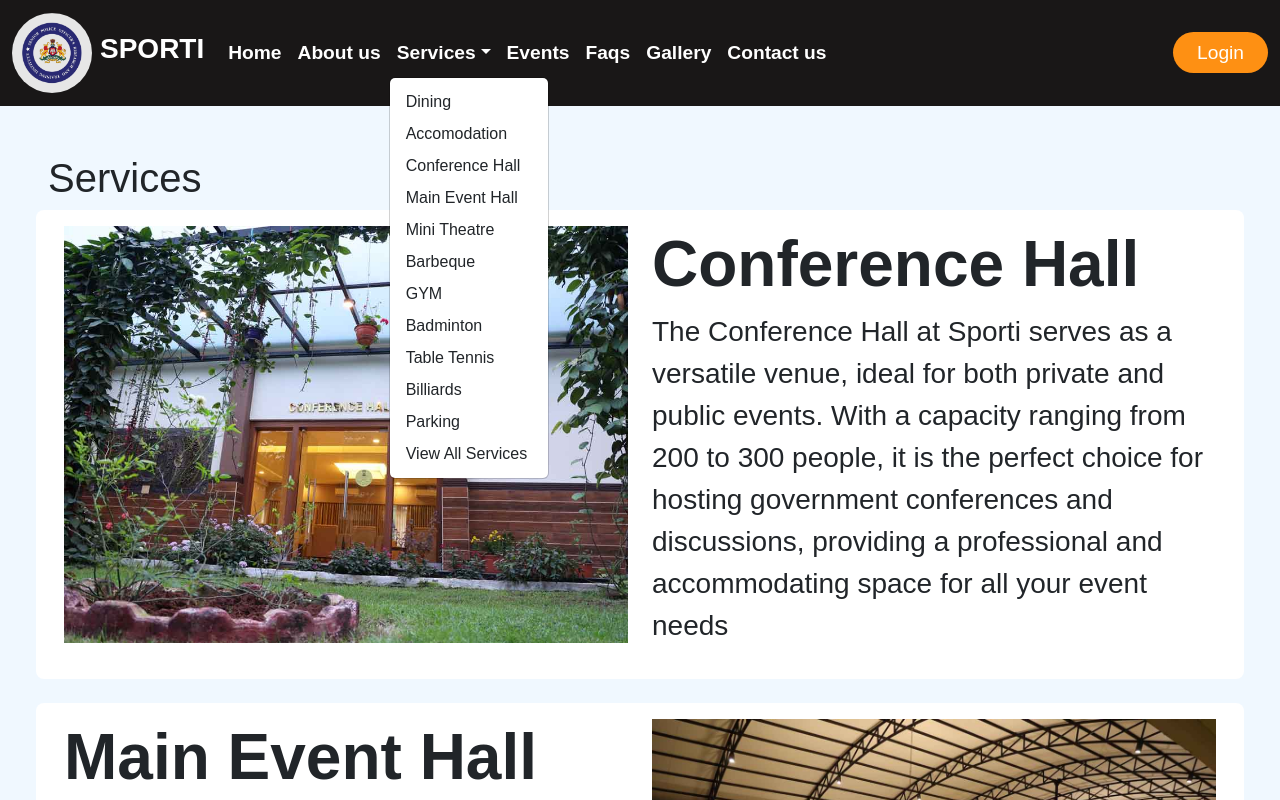
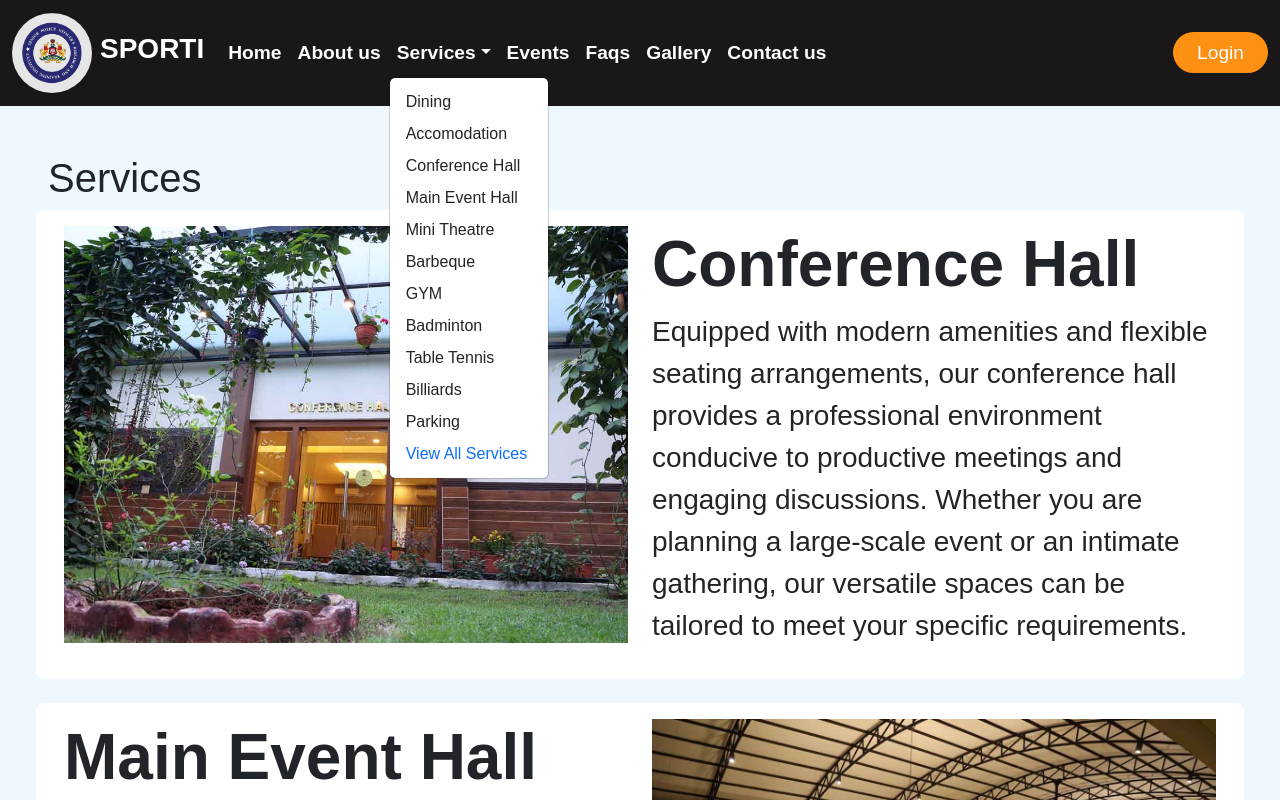
Before and after one commit to bhaskarAntony/new_spoorti, a React (Create React App) app: page /services in a window 1280 px wide. Both pictures are taken after a click on the button "Services". Shown: the top 800 px of the page. Built offline with nearby package versions, Linux system fonts and the light colour scheme.

Commit message:
all flew

```diff
--- a/src/components/Header/Header.jsx
+++ b/src/components/Header/Header.jsx
@@ -40,7 +40,7 @@ function Header() {
         <NavDropdown.Item href="/view/9">Table Tennis</NavDropdown.Item>
         <NavDropdown.Item href="/view/10">Billiards</NavDropdown.Item>
         <NavDropdown.Item href="/view/11">Parking</NavDropdown.Item>
-        <NavDropdown.Item href="/services text-primary">View All Services</NavDropdown.Item>
+        <NavDropdown.Item href="/services" className='text-primary'>View All Services</NavDropdown.Item>
     </NavDropdown>
     <Nav.Link href="/gallery/2">Events</Nav.Link>
     <Nav.Link href="/faqs">Faqs</Nav.Link>
--- a/src/data/services.js
+++ b/src/data/services.js
@@ -2,7 +2,7 @@ const servicesData = [
     {
         id:1,
         title:'Conference Hall',
-        desc:'The  Conference Hall at Sporti serves as a versatile venue, ideal for both private and public events. With a capacity ranging from 200 to 300 people, it is the perfect choice for hosting government conferences and discussions, providing a professional and accommodating space for all your event needs',
+        desc:'Equipped with modern amenities and flexible seating arrangements, our conference hall provides a professional environment conducive to productive meetings and engaging discussions. Whether you are planning a large-scale event or an intimate gathering, our versatile spaces can be tailored to meet your specific requirements.',
         image:'/images/facilities/Event_Conference_corosel_2.jpg'
     },
     {
```
